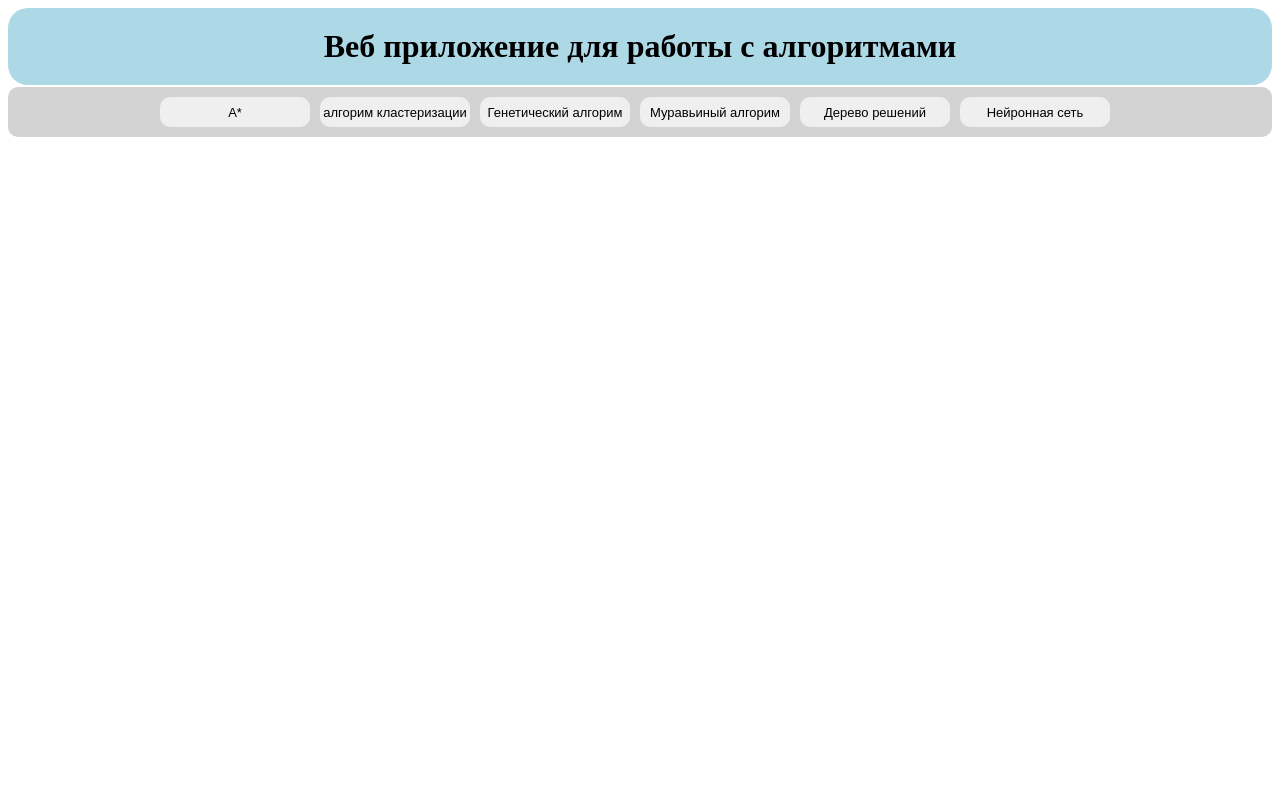
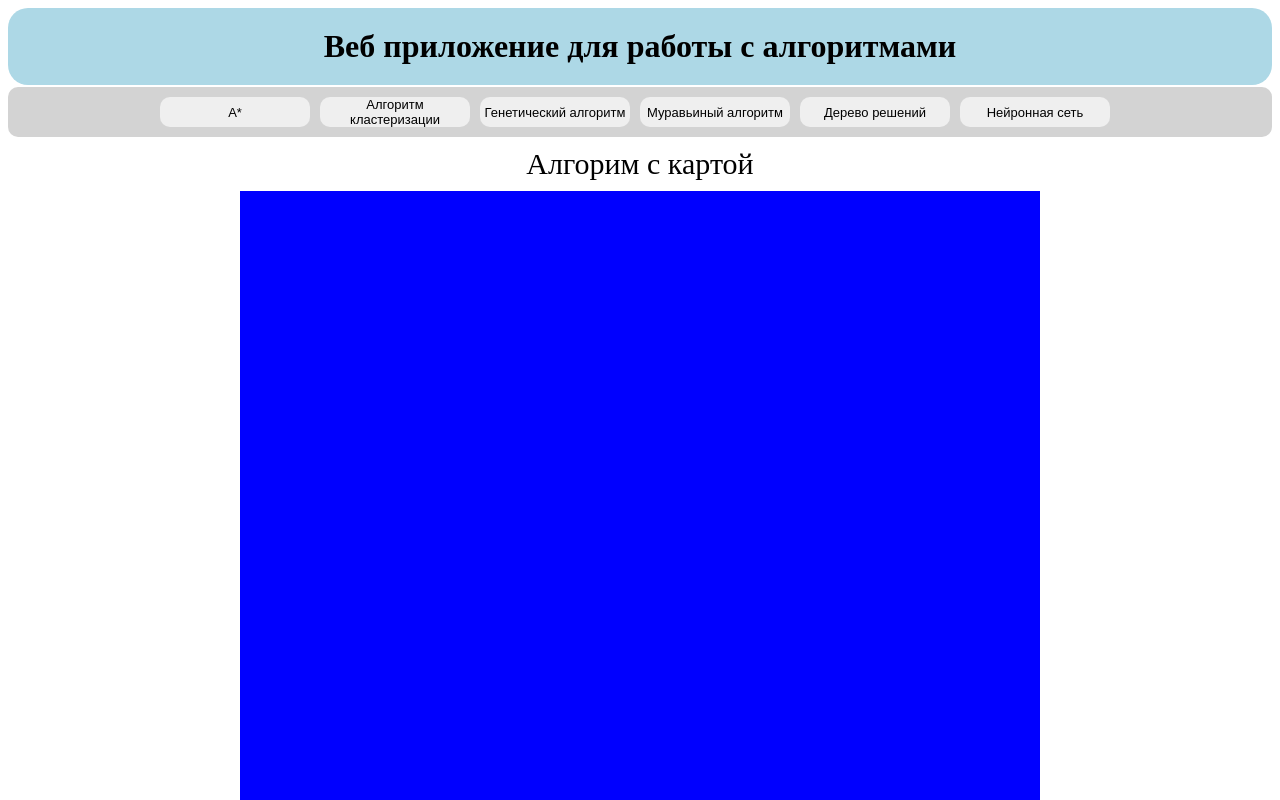
Before and after one commit to babejon/Module6, a plain HTML site: page index.html in a window 1280 px wide. Shown: the top 800 px of the page. Drawn offline with Linux system fonts and the light colour scheme; a script that the page names is missing.

Commit message:
тут еще чуть чуть

```diff
--- a/index.html
+++ b/index.html
@@ -11,13 +11,15 @@
       <h1>Веб приложение для работы с алгоритмами</h1>
     </header>
     <div class="boxheader">
-        <button class="button" >A*</button>
-        <button class="button">алгорим кластеризации</button>
-            <button class="button">Генетический алгорим</button>
-                <button class="button">Муравьиный алгорим</button>
+    <button class="button" >A*</button>
+        <button class="button">Алгоритм кластеризации</button>
+            <button class="button">Генетический алгоритм</button>
+                <button class="button">Муравьиный алгоритм</button>
                     <button class="button">Дерево решений</button>
                         <button class="button">Нейронная сеть </button>
     </div>
+    <div class="A">Алгорим с картой</div>
+    <div class="BigBox"><div class="box"></div></div>
 
     <script src="script.js"></script>
 </body>
--- a/script.js
+++ /dev/null
@@ -1,4 +0,0 @@
-document.addEventListener('DOMContentLoaded', function() {
-    console.log('Страница загружена и готова к работе!');
-    console.log('Ты из ФИТа?')
-});
--- a/style.css
+++ b/style.css
@@ -17,7 +17,6 @@ display: flex;
 justify-content: center;
 align-items: center;
 margin : 0 ;
-
 padding :10px;
 border-radius: 10px;
 background-color: lightgray;
@@ -27,7 +26,7 @@ margin-top: 2px;
 }
 .button
 {
-    width: 100%;
+width: 100%;
 width: 150px;
 height: 30px;
 border:1px;
@@ -44,3 +43,24 @@ font-size:13px;
 {
     background-color: lightgreen;
 }
+.A
+{
+text-align: center;
+margin-top: 10px;
+font-size: 30px;
+}
+.BigBox
+{
+margin:0;
+display: flex;
+justify-content: center;
+border: 20px;
+border-color: gray;
+}
+.box
+{
+width: 800px;
+height:800px;
+margin-top: 10px;
+background-color: blue;
+}
```
